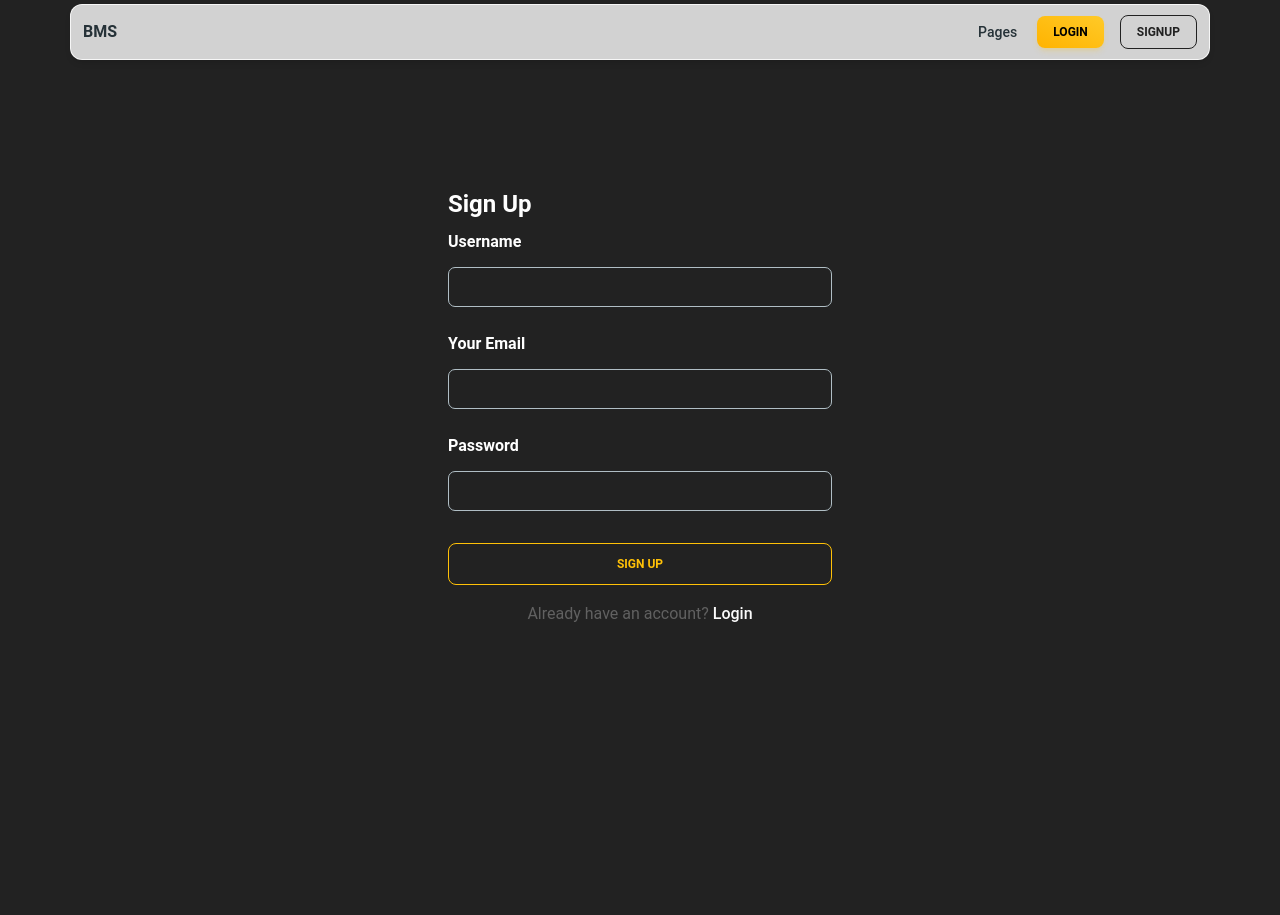
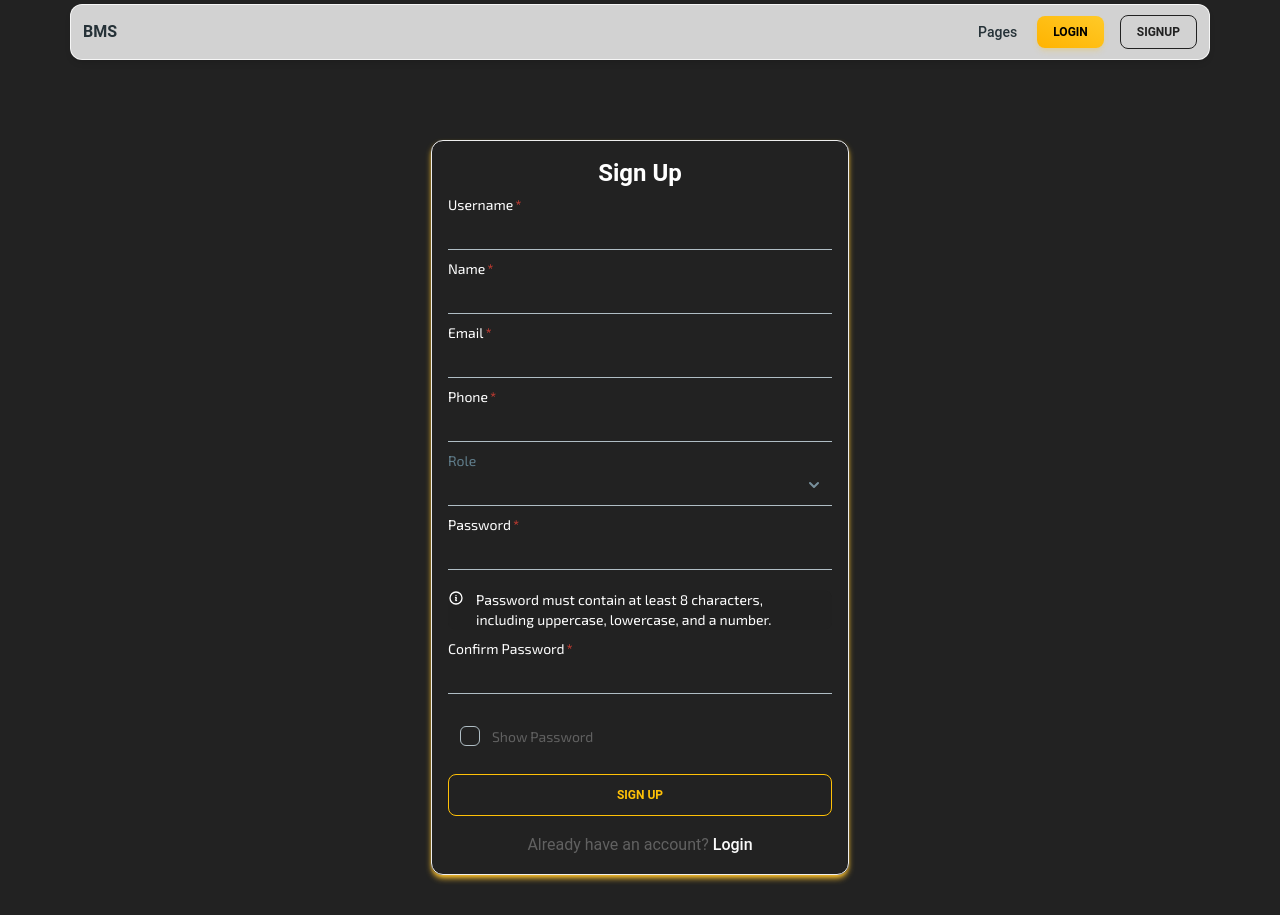
Before and after one commit to ShivaSaiCharanD/BookMyShow, a React (Vite) app: page /signup in a window 1280 px wide. Before the commit the page ends 804 px from the top, so only its background shows below. Built offline with nearby package versions, Linux system fonts and the light colour scheme.

Commit message:
Login and signUp linked to backend

```diff
--- a/package.json
+++ b/package.json
@@ -14,11 +14,13 @@
     "@material-tailwind/html": "^2.2.5",
     "@material-tailwind/react": "^2.1.9",
     "@tabler/icons-react": "^3.12.0",
+    "axios": "^1.7.5",
     "clsx": "^2.1.1",
     "framer-motion": "^11.3.30",
     "react": "^18.3.1",
     "react-dom": "^18.3.1",
     "react-router-dom": "^6.26.1",
+    "react-toastify": "^10.0.5",
     "tailwind-merge": "^2.5.2"
   },
   "devDependencies": {
--- a/src/components/Login.jsx
+++ b/src/components/Login.jsx
@@ -5,54 +5,53 @@ import {
   Button,
   Typography,
 } from "@material-tailwind/react";
-import { Link } from "react-router-dom";
-export default function Login() {
+import { Link, useNavigate } from "react-router-dom";
+import { useState } from "react";
+import axios from "axios";
+
+
+
+
+
+export default function Login({ setIsLoggedIn }) {
+  const navigate = useNavigate();
+  const [type, setType] = useState(false);
+  const [username, setUsername] = useState("");
+  const [password, setPassword] = useState("");
+  async function loginUser(e) {
+    e.preventDefault();
+    try {
+      const response = await axios.post("http://localhost:4000/user/login", {
+        username: username,
+        password: password,
+      });
+      if (response.status === 200) {
+        // console.log(response.data);
+        localStorage.setItem("token", response.data.token);
+        navigate("/dashboard");
+        setIsLoggedIn(true);  // Update state to reflect logged-in status
+      }
+    }
+    catch (error) {
+      console.log(error);
+    }
+  }
+
+
   return (
-    <div className="flex justify-center mt-36">
-    <Card color="transparent" shadow={false}  >
-      <Typography variant="h4" color="white">
+    <div className="flex justify-center mt-36 ">
+      <Card color="transparent" shadow={true} className="border border-white-100 p-4 shadow-yellow-700 shadow-md" >
+        <Typography variant="h4" color="white" className="text-center">
           Login
         </Typography>
-      <form className="mt-2 mb-2 w-80 max-w-screen-lg sm:w-96">
-        <div className="mb-1 flex flex-col gap-6">
-          <Typography variant="h6" color="white" className="-mb-3">
-            Username
-          </Typography>
-          <Input
-            size="sm"
-            placeholder="username"
-            className=" !border-t-white-200 focus:!border-brown-50"
-            color="white"
-            labelProps={{
-              className: "before:content-none after:content-none",
-            }}
-          />
-          {/* <Typography variant="h6" color="white" className="-mb-3">
-            Your Email
-          </Typography>
-          <Input
-            size="sm"
-            placeholder="name@mail.com"
-            className=" !border-t-white-200 focus:!border-brown-50"
-            labelProps={{
-              className: "before:content-none after:content-none",
-            }}
-          /> */}
-          <Typography variant="h6" color="white" className="-mb-3">
-            Password
-          </Typography>
-          <Input
-            type="password"
-            size="sm"
-            placeholder="********"
-            className=" !border-t-white-200 focus:!border-brown-50"
-            labelProps={{
-              className: "before:content-none after:content-none",
-            }}
-          />
+        <form className="mt-2 mb-2 w-80 max-w-screen-lg sm:w-96" onSubmit={loginUser}>
+          <div className="mb-1 flex flex-col gap-5">
+            <Input label="Username" color="white" onChange={(e)=>setUsername(e.target.value)} variant="static" required/>
+              <Input type={type?"text":"password"} label="password" placeholder="********" color="white" variant="static" onChange={(e)=>setPassword(e.target.value)} required/>
+              <Checkbox label="Show Password"  onChange={()=>setType(!type)} color="amber"/>
           </div>
 
-        <Button className="mt-8" variant="outlined" color="amber" fullWidth>
+          <Button type="submit" className="mt-2" variant="outlined" color="amber" fullWidth onSubmit={loginUser}>
             Login
           </Button>
           <Typography color="gray" className="mt-4 text-center font-normal">
--- a/src/components/Signup.jsx
+++ b/src/components/Signup.jsx
@@ -4,68 +4,200 @@ import {
   Checkbox,
   Button,
   Typography,
+  Alert,
+  Select,
+  Option
 } from "@material-tailwind/react";
-import { Link } from "react-router-dom";
+import { Link, useNavigate } from "react-router-dom";
+import { toast } from 'react-toastify';
+import 'react-toastify/dist/ReactToastify.css';
+import { useState } from "react";
+import axios from "axios";
+
 export default function Signup() {
+  const navigate = useNavigate();
+  const [showPassword, setShowPassword] = useState(false);
+  const [formData, setFormData] = useState({
+    username: "",
+    name: "",
+    email: "",
+    password: "",
+    confirmPassword: "",
+    phone: "",
+    role: ""
+  });
+  const [passwordValid, setPasswordValid] = useState(false);
+  const [passwordMatch, setPasswordMatch] = useState(true);
+
+  const handleChange = (e) => {
+    const { name, value } = e.target;
+    setFormData({ ...formData, [name]: value });
+
+    if (name === "password") {
+      setPasswordValid(isStrongPassword(value));
+      setPasswordMatch(value === formData.confirmPassword);
+    }
+
+    if (name === "confirmPassword") {
+      setPasswordMatch(value === formData.password);
+    }
+  };
+
+  const isStrongPassword = (password) => {
+    const minLength = 8;
+    const hasUpperCase = /[A-Z]/.test(password);
+    const hasLowerCase = /[a-z]/.test(password);
+    const hasNumbers = /[0-9]/.test(password);
+
+    return password.length >= minLength && hasUpperCase && hasLowerCase && hasNumbers;
+  };
+
+  const handleSubmit = async (e) => {
+    e.preventDefault();
+    if (!passwordValid || !passwordMatch) {
+      toast.error("Please check the password and try again");
+      return;
+    }
+
+    try {
+      const response = await axios.post("http://localhost:4000/user/register", formData);
+      if (response.status === 409) {
+        toast.error("User already exists.");
+      } else
+      if (response.status === 200) {
+        toast.success("Signup successful! Redirecting to login...");
+        navigate("/login");
+      }
+    } catch (error) {
+      toast.error("Signup failed. Please try again later.");
+      console.error(error);
+    }
+  };
+
   return (
     <>
-   <div className="flex justify-center mt-32 ">
-    <Card color="transparent" shadow={false}  >
-      <Typography variant="h4" color="white">
+      <div className="flex justify-center mt-20 mb-10">
+        <Card color="transparent" shadow={true} className="border p-4 shadow-yellow-700 shadow-md">
+          <Typography variant="h4" color="white" className="text-center mb-4">
             Sign Up
           </Typography>
-      <form className="mt-2 mb-2 w-80 max-w-screen-lg sm:w-96">
-        <div className="mb-1 flex flex-col gap-6">
-          <Typography variant="h6" color="white" className="-mb-3">
-            Username
-          </Typography>
+          <form className="w-80 max-w-screen-lg sm:w-96" onSubmit={handleSubmit}>
+            <div className="flex flex-col gap-5 mb-4">
               <Input
-            size="sm"
-            placeholder="username"
-            className=" !border-t-white-200 focus:!border-brown-50"
+                label="Username"
                 color="white"
-            labelProps={{
-              className: "before:content-none after:content-none",
-            }}
+                name="username"
+                variant="static"
+                onChange={handleChange}
+                required
               />
-          <Typography variant="h6" color="white" className="-mb-3">
-            Your Email
-          </Typography>
               <Input
-            size="sm"
-            placeholder="name@mail.com"
-            className=" !border-t-white-200 focus:!border-brown-50"
-            labelProps={{
-              className: "before:content-none after:content-none",
-            }}
+                label="Name"
+                color="white"
+                name="name"
+                variant="static"
+                onChange={handleChange}
+                required
               />
-          <Typography variant="h6" color="white" className="-mb-3">
-            Password
-          </Typography>
               <Input
-            type="password"
-            size="sm"
-            placeholder="********"
-            className=" !border-t-white-200 focus:!border-brown-50"
-            labelProps={{
-              className: "before:content-none after:content-none",
-            }}
+                type="email"
+                label="Email"
+                color="white"
+                name="email"
+                variant="static"
+                onChange={handleChange}
+                required
+              />
+              <Input
+                type="text"
+                label="Phone"
+                color="white"
+                name="phone"
+                variant="static"
+                maxLength={10}
+                minLength={10}
+                onChange={handleChange}
+                required
+              />
+              <Select
+                label="Role"
+                color="amber"
+                name="role"
+                variant="static"
+                value={formData.role}
+                className="text-white"
+                onChange={(value) => setFormData({ ...formData, role: value })}
+                required
+              >
+                <Option value="user">User</Option>
+                <Option value="admin">Admin</Option>
+                <Option value="superadmin">SuperAdmin</Option>
+              </Select>
+              <Input
+                type={showPassword ? "text" : "password"}
+                label="Password"
+                color="white"
+                name="password"
+                variant="static"
+                onChange={handleChange}
+                required
+              />
+              {!passwordValid && (
+                <Alert icon={<Icon />} className="p-0 m-0 text-sm">
+                  Password must contain at least 8 characters, including uppercase, lowercase, and a number.
+                </Alert>
+              )}
+              <Input
+                type={showPassword ? "text" : "password"}
+                label="Confirm Password"
+                color="white"
+                name="confirmPassword"
+                onChange={handleChange}
+                variant="static"
+                required
+              />
+              {!passwordMatch && (
+                <Alert icon={<Icon />} className="p-0 m-0 text-sm">
+                  Passwords do not match.
+                </Alert>
+              )}
+              <Checkbox
+                label="Show Password"
+                onChange={() => setShowPassword(!showPassword)}
+                color="amber"
               />
             </div>
-
-        <Button className="mt-8" variant="outlined" color="amber" fullWidth>
+            <Button type="submit" variant="outlined" color="amber" fullWidth>
               Sign Up
             </Button>
+          </form>
           <Typography color="gray" className="mt-4 text-center font-normal">
             Already have an account?{" "}
             <Link to="/login" className="font-medium text-gray-50">
               Login
             </Link>
           </Typography>
-      </form>
         </Card>
       </div>
     </>
+  );
+}
 
-  )
+function Icon() {
+  return (
+    <svg
+      xmlns="http://www.w3.org/2000/svg"
+      fill="none"
+      viewBox="0 0 24 24"
+      strokeWidth={2}
+      stroke="currentColor"
+      className="h-4 w-4"
+    >
+      <path
+        strokeLinecap="round"
+        strokeLinejoin="round"
+        d="M11.25 11.25l.041-.02a.75.75 0 011.063.852l-.708 2.836a.75.75 0 001.063.853l.041-.021M21 12a9 9 0 11-18 0 9 9 0 0118 0zm-9-3.75h.008v.008H12V8.25z"
+      />
+    </svg>
+  );
 }
--- a/src/index.css
+++ b/src/index.css
@@ -1,3 +1,16 @@
 @tailwind base;
 @tailwind components;
 @tailwind utilities;
+
+input:-webkit-autofill {
+    -webkit-box-shadow: 0 0 0px 1000px #242424 inset !important;
+    box-shadow: 0 0 0px 1000px #242424 inset !important;
+    -webkit-text-fill-color: white !important;
+  }
+
+  /* Optionally, apply the same style to the input's focus state */
+  input:-webkit-autofill:focus {
+    -webkit-box-shadow: 0 0 0px 1000px #1f1f1f inset !important;
+    box-shadow: 0 0 0px 1000px #2d2d2d inset !important;
+    -webkit-text-fill-color: white !important;
+  }
```
Also changed, not shown: src/App.jsx (+20 -3 lines), src/components/NavbarSimple.jsx (+18 -11 lines), 1 other file (tests, documents, lock files or other folders). Lines whose indentation alone changed are shown as unchanged.
